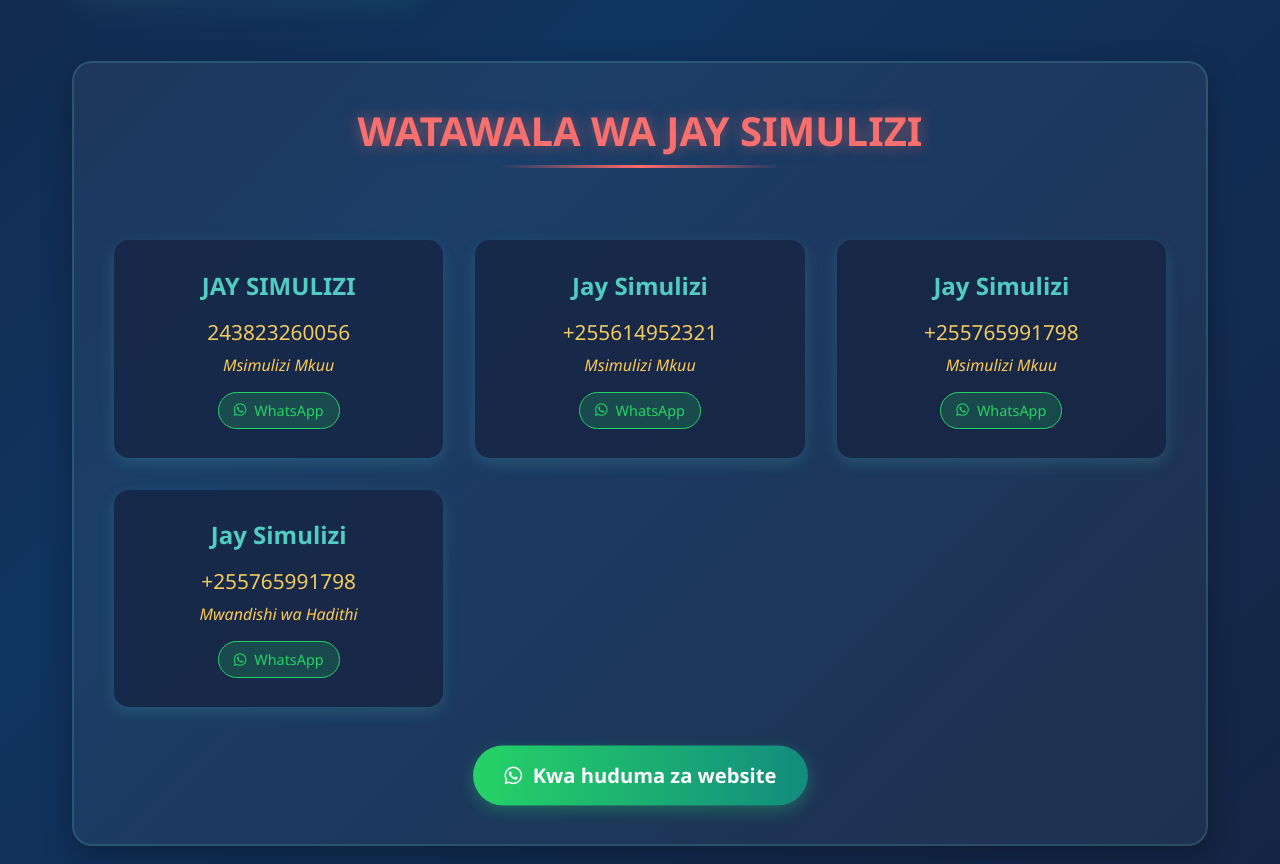
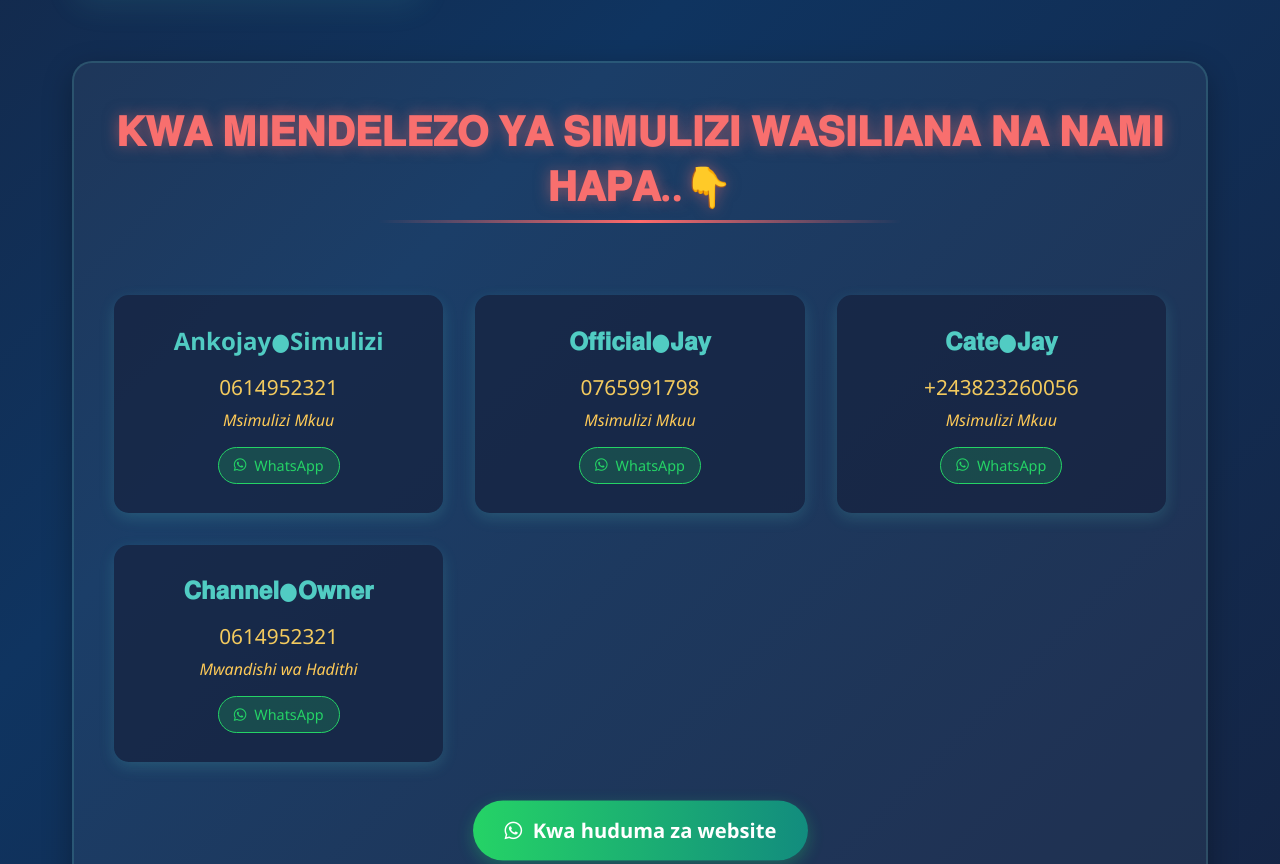
Before and after one commit to legend30-web/Jay.simulizi, a plain HTML site: page index.html in a window 1280 px wide. Shown: the part 1224-2088 px from the top of the page. Drawn offline with Linux system fonts and the light colour scheme.

Commit message:
Update index.html

```diff
--- a/index.html
+++ b/index.html
@@ -3,7 +3,7 @@
 <head>
     <meta charset="UTF-8">
     <meta name="viewport" content="width=device-width, initial-scale=1.0">
-    <title>JAY SIMULIZI - Ngano na Hadithi</title>
+    <title>ANKO •JAY SIMULIZI - Mapenzi na Hadithi</title>
     <style>
         * {
             margin: 0;
@@ -597,12 +597,12 @@
     <div class="main-container">
         <!-- Heading ya juu ya ukurasa -->
         <h1 class="header-title">
-            <span>WELCOME TO JAY SIMULIZI</span>
+            <span>WELCOME TO ANKOJAY • SIMULIZI</span>
         </h1>
 
         <!-- Channel nne -->
         <section class="channels-section">
-            <h2 class="section-title">CHANELI ZETU ZA SIMULIZI</h2>
+            <h2 class="section-title">HAKIKISHA UMEFUATA CHANNELZETU HAPA CHINI..👇👇</h2>
             <div class="channels-grid">
                 <div class="channel-card">
                     <div class="channel-icon">📖</div>
@@ -644,47 +644,47 @@
 
         <!-- Namba za Maadmin -->
         <section class="admins-section">
-            <h2 class="section-title">WATAWALA WA JAY SIMULIZI</h2>
+            <h2 class="section-title">𝐊𝐖𝐀 𝐌𝐈𝐄𝐍𝐃𝐄𝐋𝐄𝐙𝐎 𝐘𝐀 𝐒𝐈𝐌𝐔𝐋𝐈𝐙𝐈 𝐖𝐀𝐒𝐈𝐋𝐈𝐀𝐍𝐀 𝐍𝐀 𝐍𝐀𝐌𝐈 𝐇𝐀𝐏𝐀..👇</h2>
             <div class="admins-grid">
                 <div class="admin-card">
-                    <h3 class="admin-name">JAY SIMULIZI</h3>
-                    <div class="admin-phone">243823260056</div>
+                    <h3 class="admin-name">Ankojay●Simulizi</h3>
+                    <div class="admin-phone">0614952321</div>
                     <div class="admin-role">Msimulizi Mkuu</div>
                     <div class="admin-whatsapp">
-                        <a href="https://wa.me/243823260056?text=Habari%20Jay%20Simulizi,%20natumaini%20wazima?" class="admin-whatsapp-btn" target="_blank">
+                        <a href="https://wa.me/255614952321?text=Habari%20Jay%20Simulizi,%20natumaini%20wazima?" class="admin-whatsapp-btn" target="_blank">
                             <i class="fab fa-whatsapp"></i> WhatsApp
                         </a>
                     </div>
                 </div>
 
                 <div class="admin-card">
-                    <h3 class="admin-name">Jay Simulizi</h3>
-                    <div class="admin-phone">+255614952321</div>
+                    <h3 class="admin-name">𝐎𝐟𝐟𝐢𝐜𝐢𝐚𝐥●𝐉𝐚𝐲</h3>
+                    <div class="admin-phone">0765991798</div>
                     <div class="admin-role">Msimulizi Mkuu</div>
                     <div class="admin-whatsapp">
-                        <a href="https://wa.me/255614952321?text=Habari%20Jay%20Simulizi,%20naomba%20usimulie%20hadithi" class="admin-whatsapp-btn" target="_blank">
+                        <a href="https://wa.me/255765991798?text=Habari%20Jay%20Simulizi,%20naomba%20usimulie%20hadithi" class="admin-whatsapp-btn" target="_blank">
                             <i class="fab fa-whatsapp"></i> WhatsApp
                         </a>
                     </div>
                 </div>
 
                 <div class="admin-card">
-                    <h3 class="admin-name">Jay Simulizi</h3>
-                    <div class="admin-phone">+255765991798</div>
+                    <h3 class="admin-name">𝐂𝐚𝐭𝐞●𝐉𝐚𝐲</h3>
+                    <div class="admin-phone">+243823260056</div>
                     <div class="admin-role">Msimulizi Mkuu</div>
                     <div class="admin-whatsapp">
-                        <a href="https://wa.me/255765991798?text=Habari%20Bwana%20Thabiti,%20naomba%20kujua%20zaidi%20kuhusu%20tamaduni" class="admin-whatsapp-btn" target="_blank">
+                        <a href="https://wa.me/243823260056?text=Habari%20Bwana%20Jay,%20naomba%20kujua%20zaidi%20kuhusu%20tamaduni" class="admin-whatsapp-btn" target="_blank">
                             <i class="fab fa-whatsapp"></i> WhatsApp
                         </a>
                     </div>
                 </div>
 
                 <div class="admin-card">
-                    <h3 class="admin-name">Jay Simulizi</h3>
-                    <div class="admin-phone">+255765991798</div>
+                    <h3 class="admin-name">𝐂𝐡𝐚𝐧𝐧𝐞𝐥●𝐎𝐰𝐧𝐞𝐫</h3>
+                    <div class="admin-phone">0614952321</div>
                     <div class="admin-role">Mwandishi wa Hadithi</div>
                     <div class="admin-whatsapp">
-                        <a href="https://wa.me/255765991798?text=Habari%20Jay%20Simulizi,%20naomba%20usaidie%20kuandika%20hadithi" class="admin-whatsapp-btn" target="_blank">
+                        <a href="https://wa.me/255614952321?text=Habari%20Jay%20Simulizi,%20naomba%20usaidie%20kuandika%20hadithi" class="admin-whatsapp-btn" target="_blank">
                             <i class="fab fa-whatsapp"></i> WhatsApp
                         </a>
                     </div>
@@ -708,7 +708,7 @@
             <div class="song-title">Wimbo wa Jay Simulizi</div>
         </div>
         <div class="copyright">
-            © 2025 JAY SIMULIZI. Haki zote zimehifadhiwa. | Ukurasa wa Hadithi na Simulizi
+            © 2025 𝐀𝐍𝐊𝐎●𝐉𝐀𝐘 𝐒𝐈𝐌𝐔𝐋𝐈𝐙𝐈. Haki zote zimehifadhiwa. | Ukurasa wa Hadithi na Simulizi
         </div>
     </footer>
 
```
